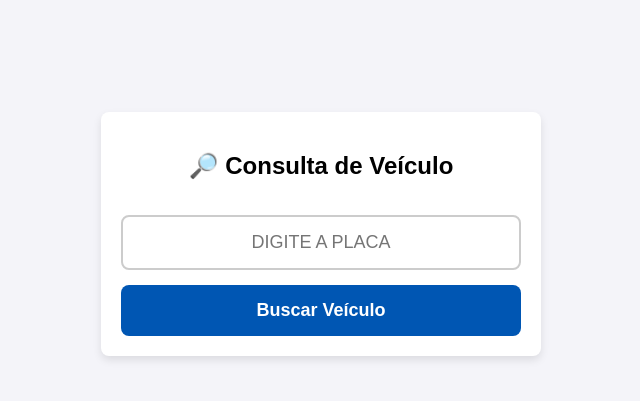
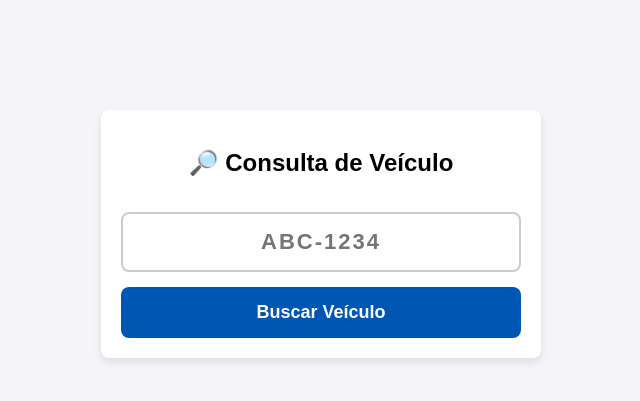
Before and after one commit to utchuco/proxy-nevada, a Flask app: page / in a window 1280 px wide. Shown: the part 166-567 px from the top of the page, without its empty margins (319-959 px from the left). Run offline with Flask 3, Linux system fonts and the light colour scheme.

Commit message:
Formatacao placa

```diff
--- a/templates/index.html
+++ b/templates/index.html
@@ -25,8 +25,10 @@
         {% endif %}
 
         <form id="formBusca" action="/buscar" method="POST" style="margin-top: 20px;">
-            <input type="text" name="placa" placeholder="Digite a placa" required
-                   style="width: 100%; padding: 15px; margin-bottom: 15px; border: 2px solid #ccc; border-radius: 8px; box-sizing: border-box; font-size: 18px; text-transform: uppercase; text-align: center;">
+            <!-- Input otimizado com autocapitalize e sem autocomplete -->
+            <input type="text" id="inputPlaca" name="placa" placeholder="ABC-1234" required
+                   autocapitalize="characters" autocomplete="off" spellcheck="false" maxlength="8"
+                   style="width: 100%; padding: 15px; margin-bottom: 15px; border: 2px solid #ccc; border-radius: 8px; box-sizing: border-box; font-size: 22px; font-weight: bold; text-transform: uppercase; text-align: center; letter-spacing: 2px;">
 
             <button type="submit" id="btnBuscar"
                     style="width: 100%; padding: 15px; background-color: #0056b3; color: white; border: none; border-radius: 8px; font-size: 18px; font-weight: bold; cursor: pointer; transition: 0.3s;">
@@ -35,15 +37,21 @@
         </form>
     </div>
 
-    <!-- Script do Botão Inteligente -->
     <script>
+        // Máscara Automática da Placa
+        document.getElementById('inputPlaca').addEventListener('input', function (e) {
+            var valor = e.target.value.toUpperCase().replace(/[^A-Z0-9]/g, '');
+            if (valor.length > 3) {
+                valor = valor.substring(0, 3) + '-' + valor.substring(3, 7);
+            }
+            e.target.value = valor;
+        });
+
+        // Botão Inteligente (Loading)
         document.getElementById('formBusca').addEventListener('submit', function() {
             var btn = document.getElementById('btnBuscar');
-            // Muda o texto
             btn.innerHTML = 'Buscando... ⏳';
-            // Muda a cor para cinza para indicar que está inativo
             btn.style.backgroundColor = '#6c757d';
-            // Remove o cursor de clique e impede que a pessoa clique de novo
             btn.style.pointerEvents = 'none';
         });
     </script>
```
